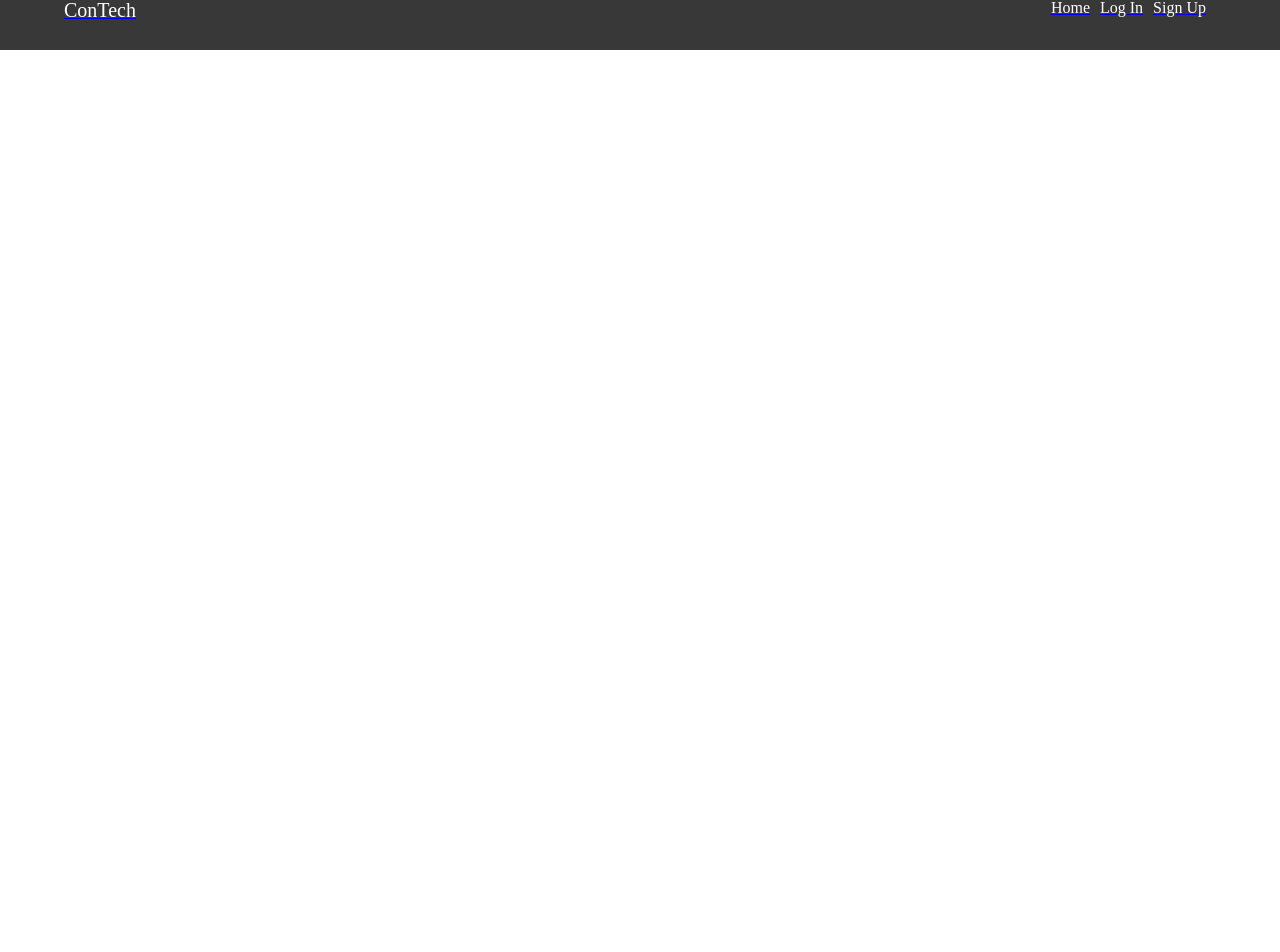
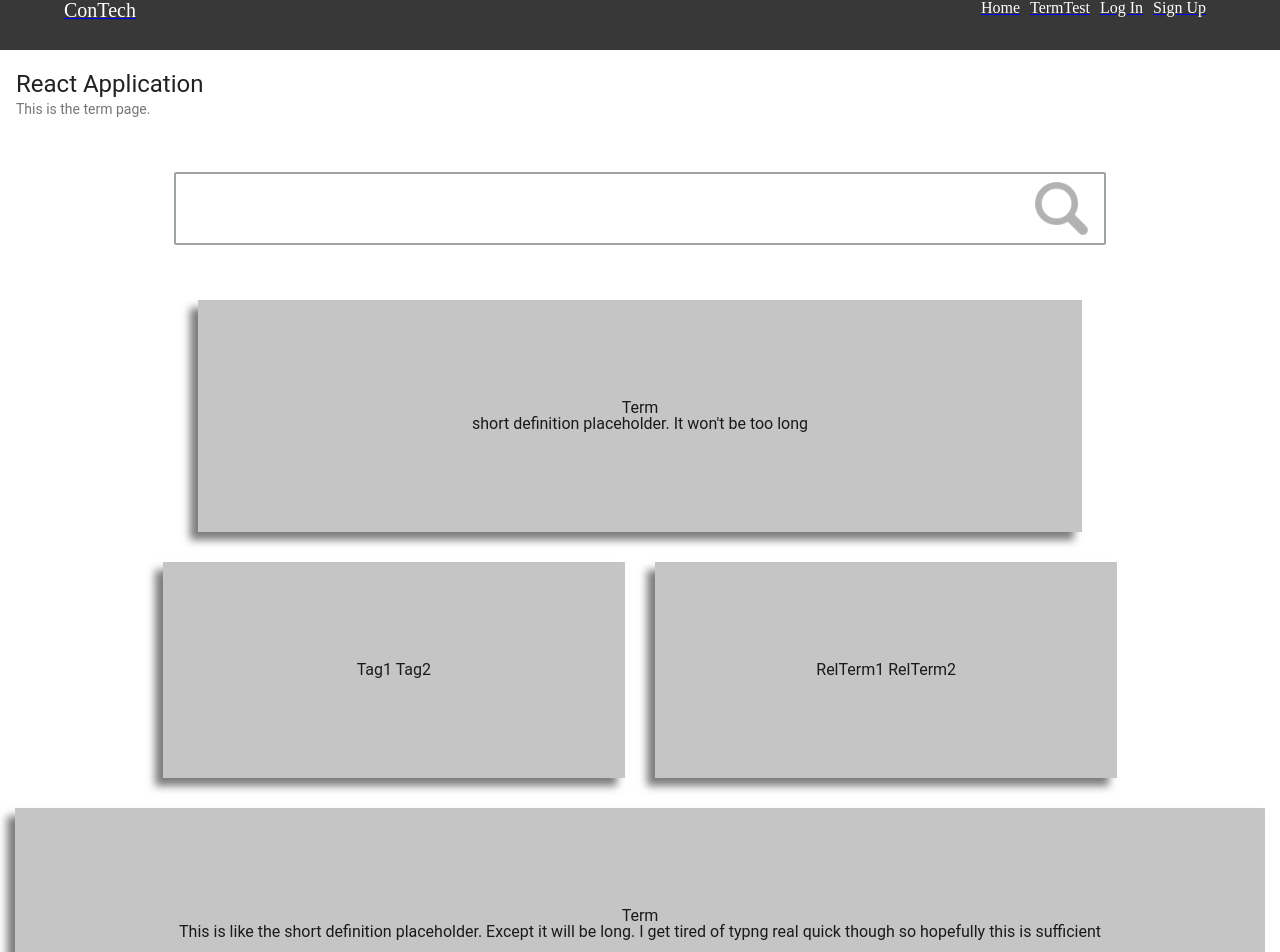
Before and after one commit to dbdoyle182/Contech, a React (Create React App) app in the folder client/: page /term in a window 1280 px wide. Shown: the top 952 px of the page. Before the commit the page ends 800 px from the top, so only its background shows below. Built offline with nearby package versions, Linux system fonts and the light colour scheme.

Commit message:
Working Test TermPage

```diff
--- a/client/src/App.js
+++ b/client/src/App.js
@@ -7,6 +7,7 @@ import DashboardPage from './components/Dashboard.js';
 import Auth from './utils/Auth.js'
 import LogoutFunction from './containers/LogoutFunction';
 import Navbar from './components/Navbar.js';
+import TermPage from './components/TermPage';
 import BrowseBar from './components/BrowseBar'
 
 class App extends Component {
@@ -24,6 +25,7 @@ class App extends Component {
                   <HomePage/>
                 )
               )} />
+              <Route path='/term' component={TermPage} />
               <Route path='/login' component={LoginPage} />
               <Route path='/signup' component={SignUpPage} />
               <Route path='/logout' component={LogoutFunction} />
--- a/client/src/components/Navbar.js
+++ b/client/src/components/Navbar.js
@@ -27,6 +27,9 @@ const Navbar = () => (
                 <Link to='/'>
                     <span className="nav-link">Home</span>
                 </Link>
+                <Link to='/term'>
+                    <span className="nav-link">TermTest</span>
+                </Link>
                 <Link to='/login'>
                     <span className="nav-link">Log In</span>
                 </Link>
--- a/client/src/components/TermMain/TermMain.js
+++ b/client/src/components/TermMain/TermMain.js
@@ -1,7 +1,7 @@
 import React from "react";
 import "./TermMain.css";
 
-const TermMain = props => (
+const TermMain = () => (
     <div className="termMain">
             <h2>Term</h2>
             <p>short definition placeholder. It won't be too long</p>
--- a/client/src/components/TermMain/index.js
+++ b/client/src/components/TermMain/index.js
@@ -1 +1 @@
-export { default } from "./TermMain";
+export { default } from "./TermMain.js";
--- a/client/src/components/TermPage/TermPage.js
+++ b/client/src/components/TermPage/TermPage.js
@@ -1,9 +1,15 @@
 import React from 'react';
 import { Card, CardTitle } from 'material-ui/Card';
-import TermMain from "./TermMain";
-import TermTags from "./TermTags";
-import TermRelevant from "./TermRelevant";
-import TermExtended from "./TermExtended";
+import TermMain from "../TermMain";
+import TermTags from "../TermTags";
+import TermRelevant from "../TermRelevant";
+import TermExtended from "../TermExtended";
+import TermComments from "../TermComments";
+import SearchBar from "../SearchBar";
+
+
+
+
 
 
 const TermPage = () => (
@@ -12,9 +18,11 @@ const TermPage = () => (
         <CardTitle title="React Application" subtitle="This is the term page." />
         <SearchBar/>
         <div className="flex-container">
-            <Browse/>
-            <Quiz/>
-            <WordOfTheDay/>
+            <TermMain/>
+            <TermTags/>
+            <TermRelevant/>
+            <TermExtended/>
+            <TermComments/>
         </div>
     </Card>
 );
--- a/client/src/components/TermPage/index.js
+++ b/client/src/components/TermPage/index.js
@@ -1 +1 @@
-export { default } from "./TermMain";
+export { default } from "./TermPage";
```
